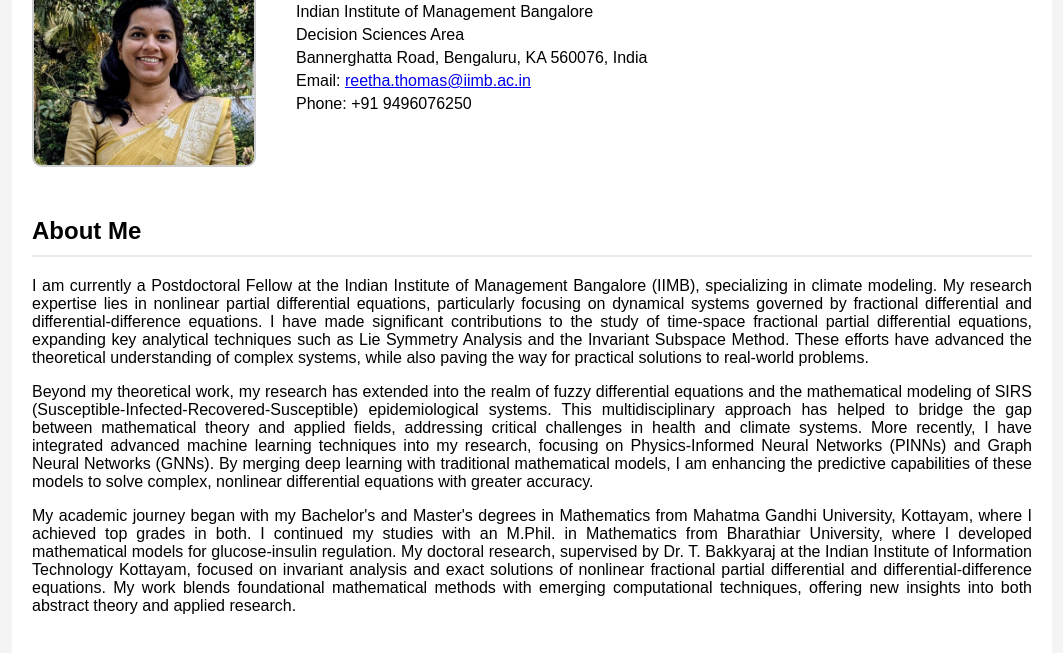
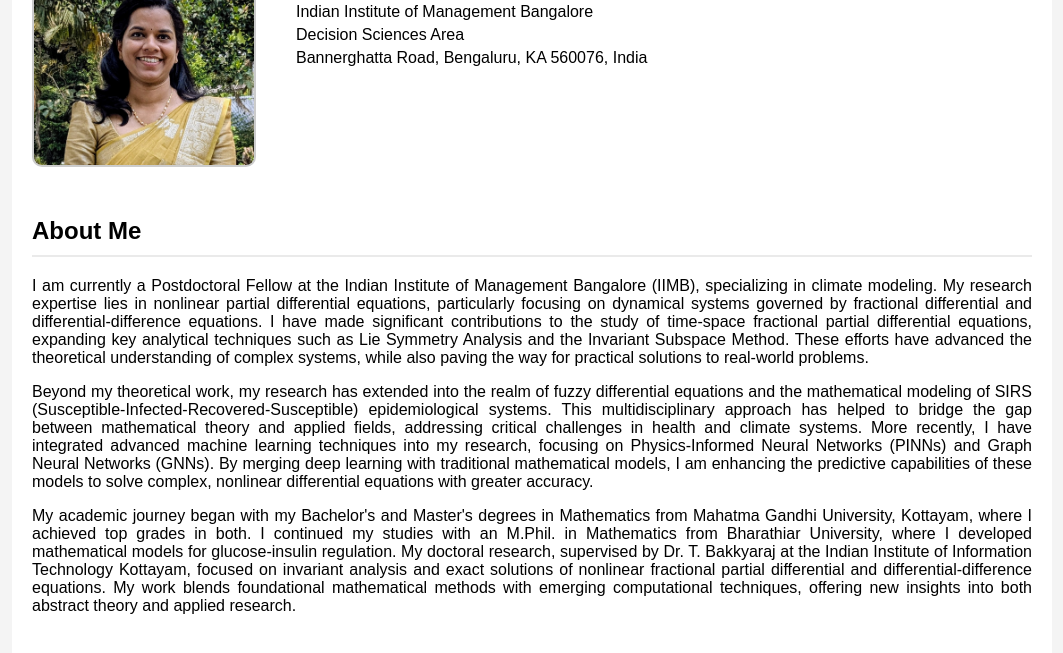
Before and after one commit to Reetha-Thomas/reethathomas.github.io, a plain HTML site: page index.html in a window 1280 px wide. Shown: the part 153-806 px from the top of the page, without its empty margins (108-1171 px from the left). Drawn offline with Linux system fonts and the light colour scheme.

Commit message:
Update index.html

```diff
--- a/index.html
+++ b/index.html
@@ -115,10 +115,10 @@
         <p>Indian Institute of Management Bangalore</p>
         <p>Decision Sciences Area</p>
         <p>Bannerghatta Road, Bengaluru, KA 560076, India</p>
-        <p>Email: <a href="mailto:reetha.thomas@iimb.ac.in">reetha.thomas@iimb.ac.in</a></p>
-        <p>Phone: +91 9496076250</p>
       </div>
     </div>
+
+
 
     <!-- About Me Section -->
     <div class="section" id="about">
```
